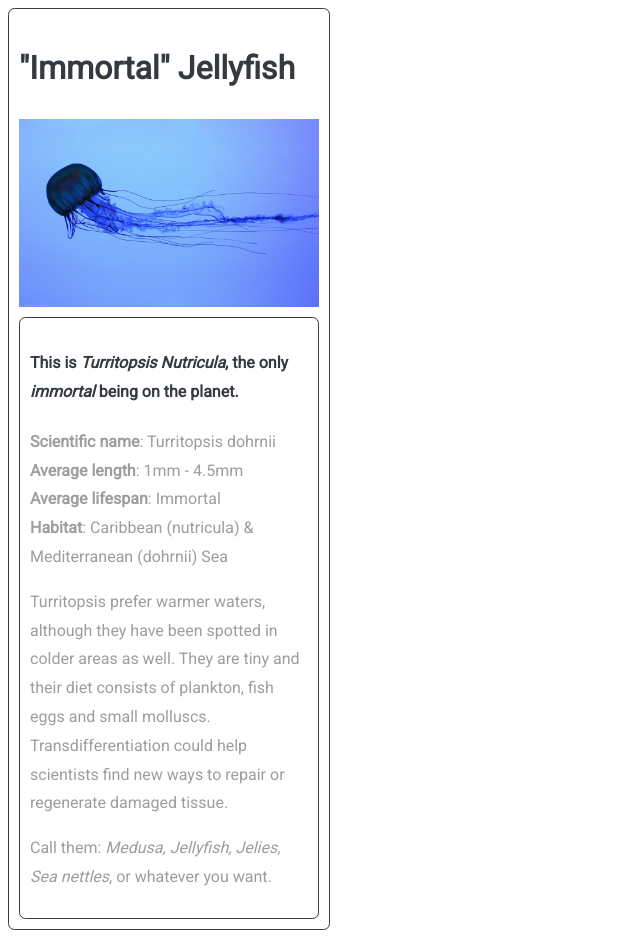
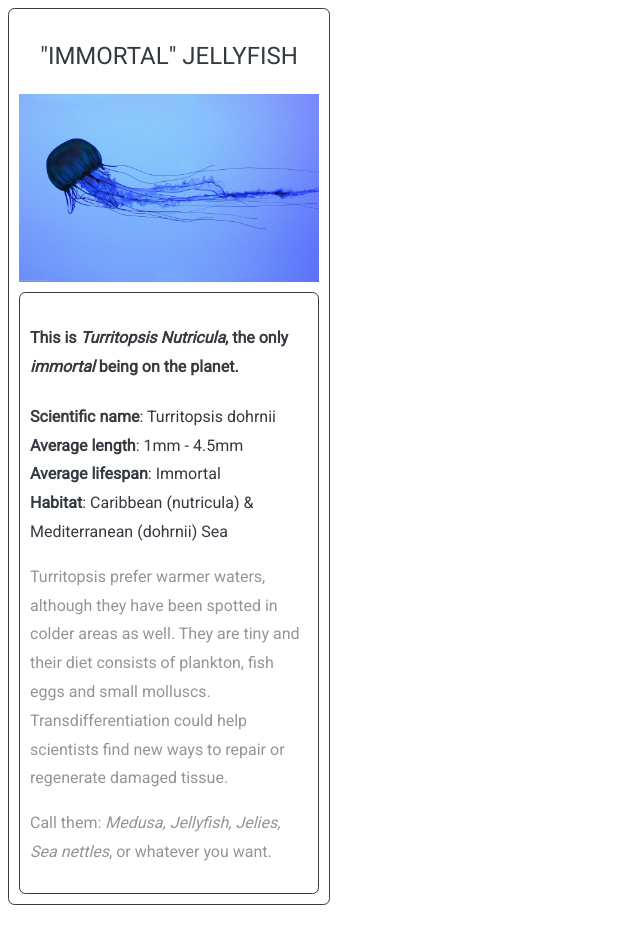
Before and after one commit to grabania/trading-card, a plain HTML site: page index.html in a window 1280 px wide. Shown: the whole page, without its empty margins (0-640 px from the left). After the commit the page ends 913 px from the top, so only its background shows below. Drawn offline with Linux system fonts and the light colour scheme; files whose address does not match are found by name.

Commit message:
Update style in css

```diff
--- a/style.css
+++ b/style.css
@@ -1,25 +1,7 @@
-/* Header */
-/* .content {
-	font-family: futura-pt, sans-serif;
-	font-weight: 400;
-	font-style: normal;
-	font-size: 22px;
-	letter-spacing: 0em;
-	line-height: 1.7em;
-	text-transform: none;
-	color: rgba(29, 29, 29, .7);
-	white-space: pre-wrap;
-}
-.content h1 {
-	font-size: 32px;
-	letter-spacing: 0.181961px;
-	line-height: 32px;
-	text-align: center;
-} */
 /* Main */
 .main {
 	font-family: 'Roboto', 'Roboto Mono', sans-serif;
-	color: #9d9d9d;
+	color: #969595;
 	width: 300px;
 	padding: 10px;
 	border: 1px solid #343a40;
@@ -27,16 +9,17 @@
 	line-height: 1.8;
 }
 .main h1 {
+	letter-spacing: .2.2em;
+	font-size: 24px;
+	text-transform: uppercase;
+	font-weight: 400;
+	text-align: center;
 }
 .main-info {
 	margin: 0px;
 	padding: 10px;
 	border: 1px solid #343a40;
 	border-radius: .4rem;
-}
-.list-info {
-	padding: 0;
-	margin: 0;
 }
 .main h1,
 h4 {
@@ -46,6 +29,11 @@ h4 {
 	list-style: none;
 	padding: 0px;
 }
+.list-info {
+	padding: 0;
+	margin: 0;
+	color: #343a40;
+}
 span {
 	font-weight: bolder;
 }
```
